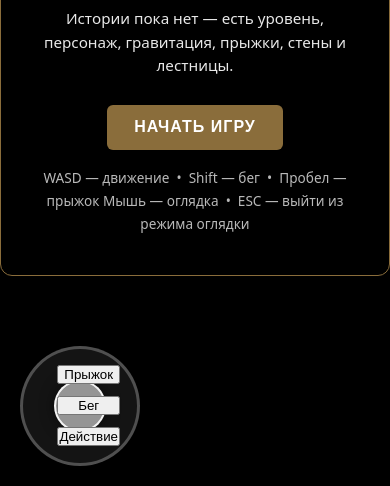
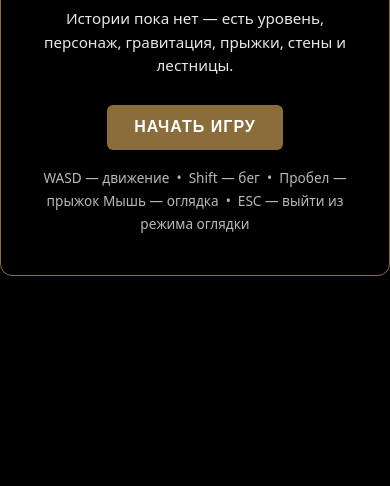
Before and after one commit to AtesiT/TombRunner, a website: page index.html in a window 390 px wide. Shown: the part 358-844 px from the top of the page. Drawn offline with nearby package versions, Linux system fonts and the light colour scheme.

Commit message:
Fix: touch zones no longer block clicks on desktop; shown only on touch devices
Co-authored-by: arena-agent <297053741+arena-agent@users.noreply.github.com>

```diff
--- a/game.js
+++ b/game.js
@@ -38,6 +38,7 @@ window.addEventListener('blur', () => {
 
 const isTouch = 'ontouchstart' in window || navigator.maxTouchPoints > 0;
 const bodyEl = document.body;
+if (isTouch) bodyEl.classList.add('has-touch');
 
 function updatePointerLockUI() {
   if (pointerLocked.value) {
--- a/style.css
+++ b/style.css
@@ -161,37 +161,36 @@ body.has-pointer-lock #canvas {
   border-radius: 6px;
 }
 
-/* ---------- Мобил-сенсорное управление ---------- */
+/* ---------- Mobile touch controls ---------- */
 #touchZones {
   position: absolute;
   inset: 0;
-  display: none;
   z-index: 5;
   touch-action: none;
+  pointer-events: none;
 }
-#leftZone {
-  position: absolute;
-  left: 0;
-  top: 0;
-  width: 50%;
-  height: 100%;
-}
+#leftZone,
 #rightZone {
-  position: absolute;
-  right: 0;
-  top: 0;
-  width: 50%;
-  height: 100%;
+  pointer-events: auto;
 }
 
 #mobileControls {
   position: absolute;
   bottom: 20px;
   left: 20px;
-  display: none;
   z-index: 10;
   pointer-events: auto;
   touch-action: none;
+}
+
+/* Touch zones and mobile buttons only on touch devices without pointer lock */
+body:not(.has-touch) #touchZones,
+body:not(.has-touch) #mobileControls {
+  display: none !important;
+}
+body.has-touch:not(.has-pointer-lock) #touchZones,
+body.has-touch:not(.has-pointer-lock) #mobileControls {
+  display: block !important;
 }
 
 .joystick {
@@ -246,11 +245,3 @@ body.has-pointer-lock #canvas {
   background: rgba(255, 255, 255, 0.38);
   border-color: rgba(255, 255, 255, 0.9);
 }
-
-/* Когда нет pointer lock (например, на мобайле) — показываем тач-зоны и кнопки */
-body:not(.has-pointer-lock) #touchZones {
-  display: block;
-}
-body:not(.has-pointer-lock) #mobileControls {
-  display: block;
-}
```
